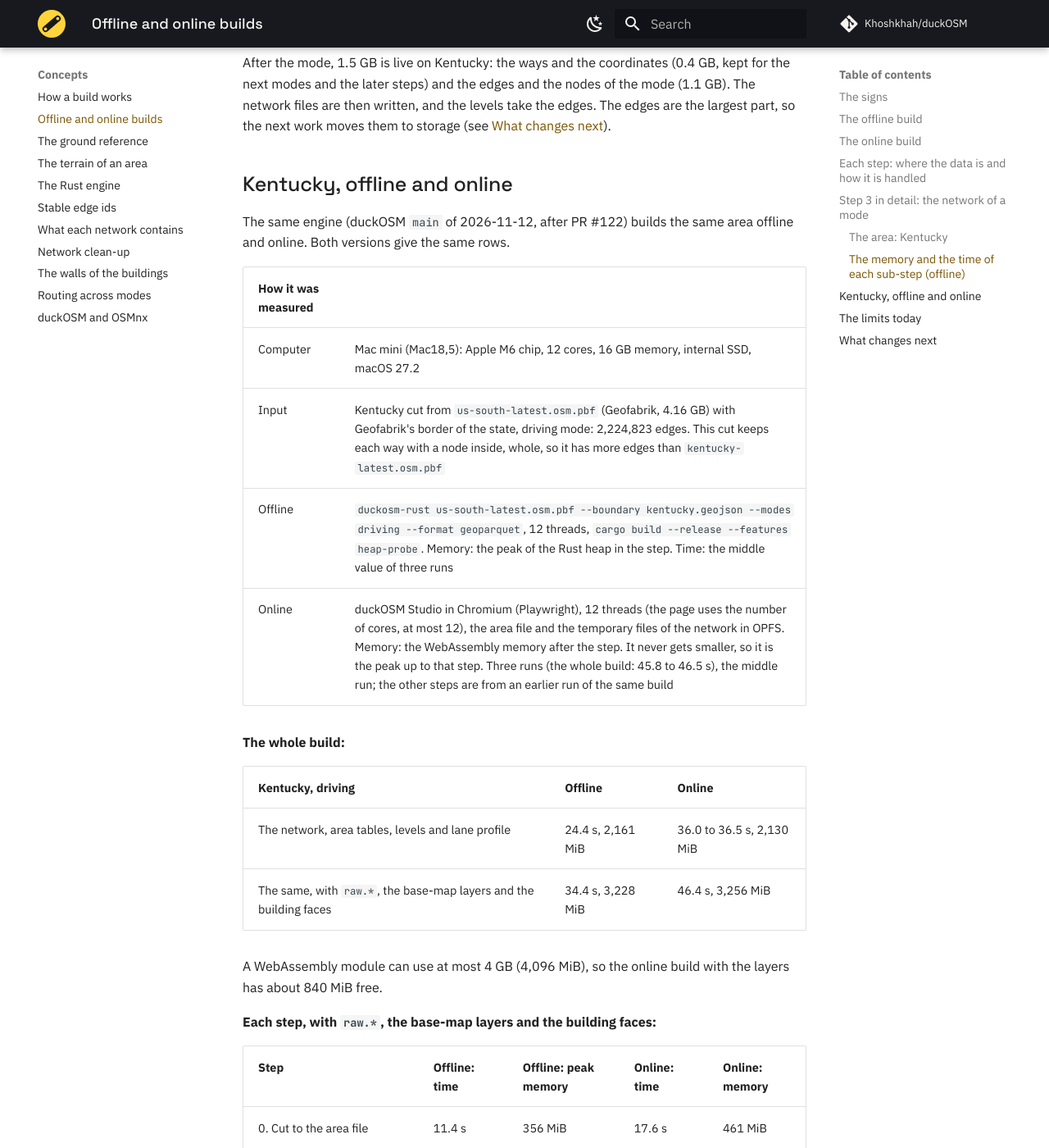
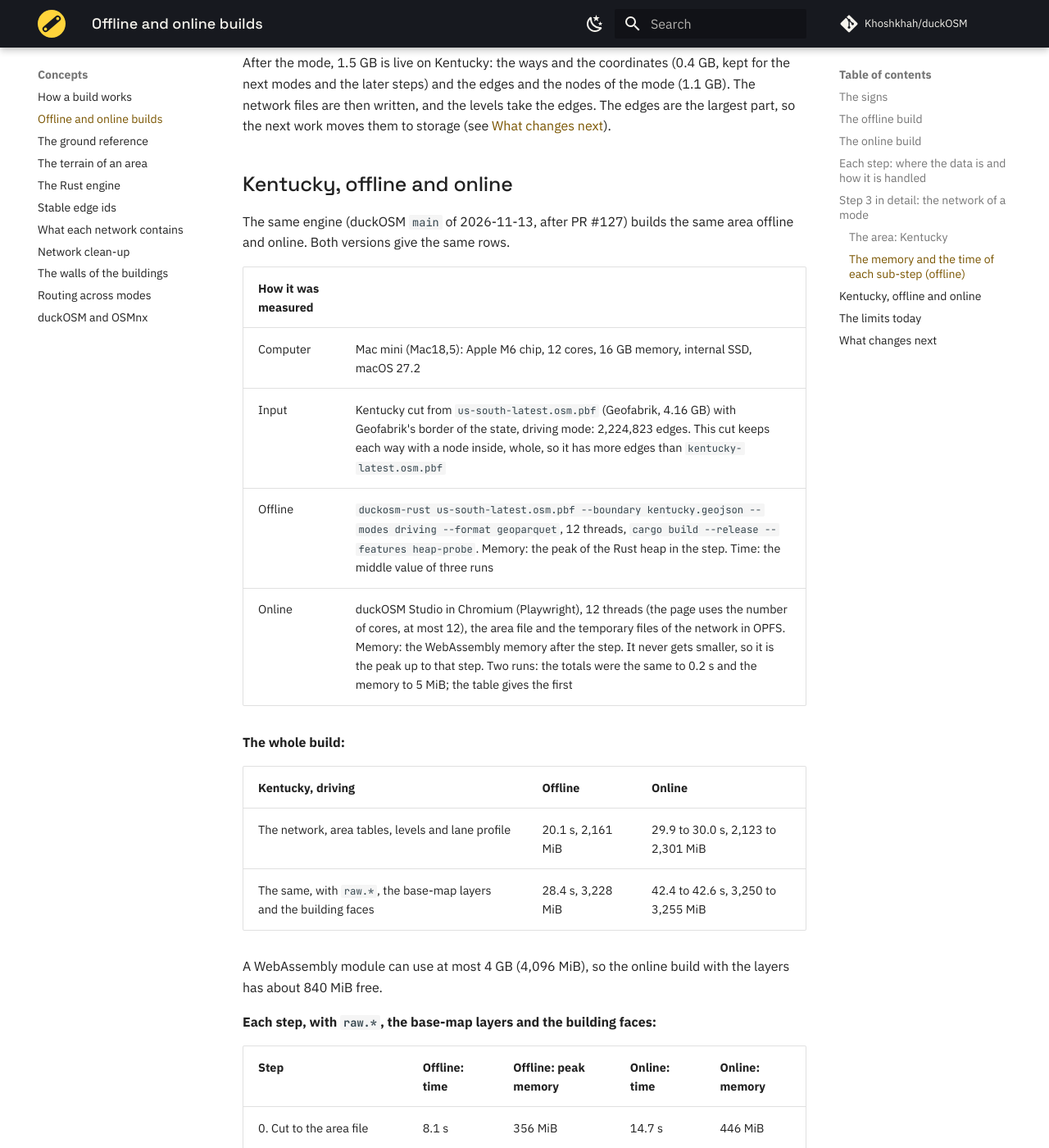
Before and after one commit to Khoshkhah/duckOSM, an MkDocs documentation site: the page built from docs/concepts/offline-online.md, in a window 1280 px wide and 1400 px high, scrolled down 12394 px. Shown: the whole window at 82% size. Built offline with MkDocs 1.6.1 and Material for MkDocs 9.7.7, drawn with Linux system fonts in a browser that asks for light colours; comment, search, counter and statistics services are not loaded; some of the changed text lies outside the part shown.

Commit message:
Docs: Kentucky offline and online after the faster cut (PR 127)
Co-Authored-By: Claude Opus 5.5 <noreply@anthropic.com>

```diff
--- a/docs/concepts/offline-online.md
+++ b/docs/concepts/offline-online.md
@@ -224,7 +224,7 @@ the edges. The edges are the largest part, so the next work moves them to storag
 
 ## Kentucky, offline and online
 
-The same engine (duckOSM `main` of 2026-11-12, after PR #122) builds the same area offline and online. Both versions
+The same engine (duckOSM `main` of 2026-11-13, after PR #127) builds the same area offline and online. Both versions
 give the same rows.
 
 | How it was measured | |
@@ -232,14 +232,14 @@ give the same rows.
 | Computer | Mac mini (Mac18,5): Apple M6 chip, 12 cores, 16 GB memory, internal SSD, macOS 27.2 |
 | Input | Kentucky cut from `us-south-latest.osm.pbf` (Geofabrik, 4.16 GB) with Geofabrik's border of the state, driving mode: 2,224,823 edges. This cut keeps each way with a node inside, whole, so it has more edges than `kentucky-latest.osm.pbf` |
 | Offline | `duckosm-rust us-south-latest.osm.pbf --boundary kentucky.geojson --modes driving --format geoparquet`, 12 threads, `cargo build --release --features heap-probe`. Memory: the peak of the Rust heap in the step. Time: the middle value of three runs |
-| Online | duckOSM Studio in Chromium (Playwright), 12 threads (the page uses the number of cores, at most 12), the area file and the temporary files of the network in OPFS. Memory: the WebAssembly memory after the step. It never gets smaller, so it is the peak up to that step. Three runs (the whole build: 45.8 to 46.5 s), the middle run; the other steps are from an earlier run of the same build |
+| Online | duckOSM Studio in Chromium (Playwright), 12 threads (the page uses the number of cores, at most 12), the area file and the temporary files of the network in OPFS. Memory: the WebAssembly memory after the step. It never gets smaller, so it is the peak up to that step. Two runs: the totals were the same to 0.2 s and the memory to 5 MiB; the table gives the first |
 
 **The whole build:**
 
 | Kentucky, driving | Offline | Online |
 |---|---|---|
-| The network, area tables, levels and lane profile | 24.4 s, 2,161 MiB | 36.0 to 36.5 s, 2,130 MiB |
-| The same, with `raw.*`, the base-map layers and the building faces | 34.4 s, 3,228 MiB | 46.4 s, 3,256 MiB |
+| The network, area tables, levels and lane profile | 20.1 s, 2,161 MiB | 29.9 to 30.0 s, 2,123 to 2,301 MiB |
+| The same, with `raw.*`, the base-map layers and the building faces | 28.4 s, 3,228 MiB | 42.4 to 42.6 s, 3,250 to 3,255 MiB |
 
 A WebAssembly module can use at most 4 GB (4,096 MiB), so the online build with the layers has about 840 MiB free.
 
@@ -247,20 +247,22 @@ A WebAssembly module can use at most 4 GB (4,096 MiB), so the online build with
 
 | Step | Offline: time | Offline: peak memory | Online: time | Online: memory |
 |---|---|---|---|---|
-| 0. Cut to the area file | 11.4 s | 356 MiB | 17.6 s | 461 MiB |
-| 1. Ways, coordinates, turn restrictions | 1.0 s | 619 MiB | 1.5 s | 886 MiB |
+| 0. Cut to the area file | 8.1 s | 356 MiB | 14.7 s | 446 MiB |
+| 1. Ways, coordinates, turn restrictions | 0.6 s | 619 MiB | 1.0 s | 886 MiB |
 | 1. The raw part | 0.6 s | 1,423 MiB | 0.9 s | 1,702 MiB |
 | 2. Sidewalk rule, global junctions | 0.4 s | 1,455 MiB | 0.8 s | 1,702 MiB |
-| 3. The network of the mode | 4.9 s | 1,933 MiB | 7.0 s | 1,702 MiB |
-| 4. Write the network files | 2.1 s | 2,085 MiB | 2.4 s | 2,350 MiB |
-| 5. Read back the edges, bus routes | 0.8 s | 2,755 MiB | 1.0 s | 2,368 MiB |
-| 5. Area tables, levels, lane profile | 4.2 s | 3,228 MiB | 3.4 s | 3,131 MiB |
-| 5. Building faces | 4.7 s | 2,817 MiB | 6.6 s | 3,131 MiB |
-| 5. `raw.*` (and online: join the parts of the files) | 2.7 s | 1,796 MiB | 4.8 s | 3,255 MiB |
-| **All** | **34.4 s** | **3,228 MiB** | **46.4 s** | **3,256 MiB** |
+| 3. The network of the mode | 4.8 s | 1,933 MiB | 7.0 s | 1,702 MiB |
+| 4. Write the network files | 2.0 s | 2,086 MiB | 2.6 s | 2,177 MiB |
+| 5. Read back the edges, bus routes | 0.8 s | 2,755 MiB | 1.0 s | 2,369 MiB |
+| 5. Area tables, levels, lane profile | 4.0 s | 3,228 MiB | 3.4 s | 3,131 MiB |
+| 5. Building faces | 4.7 s | 2,817 MiB | 6.7 s | 3,131 MiB |
+| 5. `raw.*` | 2.5 s | 1,796 MiB | 4.4 s | 3,255 MiB |
+| **All** | **28.4 s** | **3,228 MiB** | **42.4 s** | **3,255 MiB** |
 
-- Step 0 is the slowest step in both versions: it reads all of the 4.16 GB region file. Online, the file comes from
-  OPFS in pieces, and each thread unpacks and decodes about 1.6 times slower than natively.
+- Step 0 is the slowest step in both versions: it reads all of the 4.16 GB region file. Its largest cost was the test
+  of each node against the border of the area: now a node tests only the edges of the border at its own latitude (PR
+  #127: the cut 11.3 s -> 8.1 s offline, 17.6 s -> 14.7 s online). Online, the file comes from OPFS in pieces, and each
+  thread unpacks and decodes about 1.6 times slower than natively.
 - The area file has full blocks (3,053 for Kentucky). Before PR #122 it had one small block for each block of the region
   file (37,534), and each later step paid for each block.
 - Step 3 sorts the edges by `edge_id` and writes sorted runs (about 580 MB) to temporary files. When the disk of the
```
